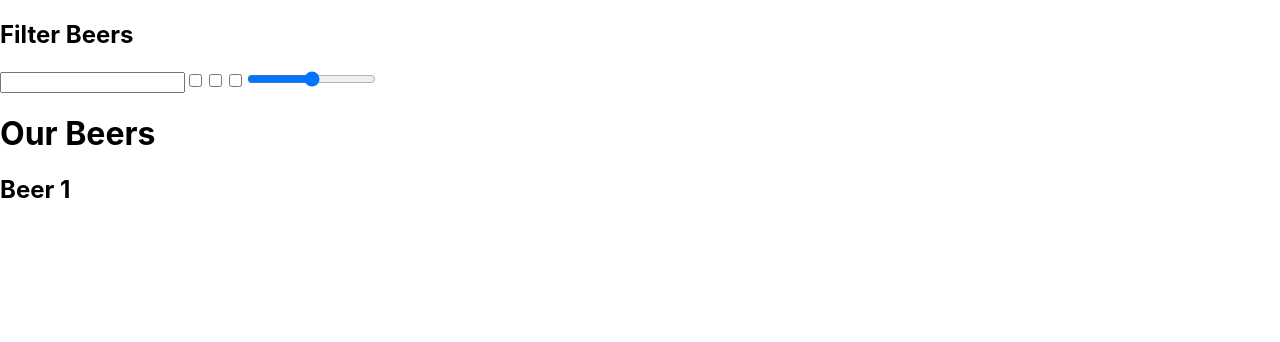
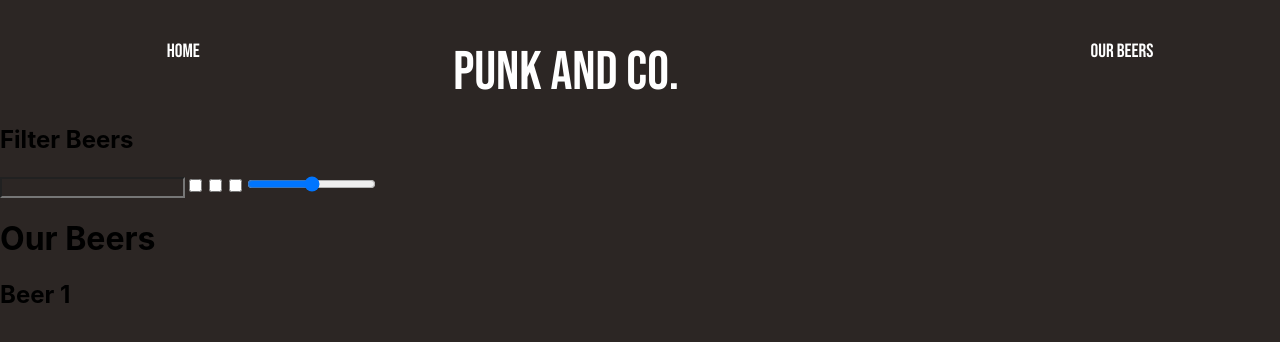
Before and after one commit to Freya-Dixon/punk-api, a React (Create React App) app: page /beers in a window 1280 px wide. Shown: the top 342 px of the page. Built offline with nearby package versions, Linux system fonts and the light colour scheme.

Commit message:
decided on primary font type

```diff
--- a/src/components/BeerView/BeerView.jsx
+++ b/src/components/BeerView/BeerView.jsx
@@ -1,9 +1,11 @@
 import React from 'react'
 import BeerCard from './BeerCard'
 import FilterSystem from './FilterSystem'
+import NavBar from '../NavBar'
 const BeerView = () => {
     return (
         <div>
+            <NavBar />
             <FilterSystem />
             <h1>Our Beers</h1>
             <BeerCard />
--- a/src/components/HomePage/HomePage.jsx
+++ b/src/components/HomePage/HomePage.jsx
@@ -3,10 +3,11 @@ import styles from './HomePage.module.scss'
 const HomePage = () => {
     return (
         <>
+
         <div className={styles.homeLanding}>
-            <h1 className={styles.heading}>Punk and Co.</h1>
-            <h2 className={styles.subheading}>A taste of rebellion</h2>
-            <p className={styles.text}>Discover our complete range of beers</p>
+        <div className= {styles.headingWrapper}>
+          <h1 className={styles.heading}> DISCOVER THE TASTE OF REBELLION</h1>
+          </div>
         </div>
         </>
     )
--- a/src/components/HomePage/HomePage.module.css
+++ b/src/components/HomePage/HomePage.module.css
@@ -1,3 +1,8 @@
+@import url("https://fonts.googleapis.com/css2?family=Bebas+Neue&display=swap");
+* {
+  background-color: #2C2624;
+}
+
 .homeLanding {
   margin: 0 auto;
   margin-top: 5vh;
@@ -7,13 +12,40 @@
   display: flex;
   flex-direction: column;
   justify-content: center;
+  text-align: center;
   align-items: center;
   background-image: url("./newbackground.png");
   background-size: cover;
   color: white;
   font-family: Arial, Helvetica, sans-serif;
+  box-shadow: rgba(100, 100, 111, 0.2) 0px 7px 29px 0px;
+}
+
+.headingWrapper {
+  display: flex;
+  flex-direction: column;
+  flex-wrap: wrap;
+  margin: 0 auto;
+  width: 60vw;
+  height: 35vh;
+  justify-content: center;
+  margin-top: 10vh;
+  background-color: #333333;
+  color: white;
+  box-shadow: rgba(0, 0, 0, 0.4) 0px 10px 50px;
+  opacity: 0.6;
+  border: none;
+  outline: none;
+  border-radius: 20px;
 }
 
 .heading {
+  font-size: 3.2em;
+  margin: 0 auto;
+  width: 30vw;
+  font-weight: bolder;
   font-size: 4em;
+  background-color: transparent;
+  text-transform: uppercase;
+  font-family: "Bebas Neue", cursive;
 }
--- a/src/components/HomePage/HomePage.module.scss
+++ b/src/components/HomePage/HomePage.module.scss
@@ -1,3 +1,8 @@
+@import url('https://fonts.googleapis.com/css2?family=Bebas+Neue&display=swap');
+* {
+    background-color: #2C2624;
+}
+
 .homeLanding {
     margin: 0 auto;
     margin-top: 5vh;
@@ -7,12 +12,39 @@
     display: flex;
     flex-direction: column;
     justify-content: center;
+    text-align: center;
     align-items: center;
     background-image: url('./newbackground.png');
     background-size: cover;
     color: white;
     font-family:  Arial, Helvetica, sans-serif;
+    box-shadow: rgba(100, 100, 111, 0.2) 0px 7px 29px 0px;
+}
+.headingWrapper {
+    display: flex;
+    flex-direction: column;
+    flex-wrap: wrap;
+    margin: 0 auto;
+    width: 60vw;
+    height: 35vh;
+    justify-content: center;
+    margin-top: 10vh;
+    background-color: #333333;
+    color: white;
+    box-shadow: rgba(0, 0, 0, 0.4) 0px 10px 50px;
+    opacity: 0.6;
+    border: none;
+    outline: none;
+    border-radius: 20px;
 }
 .heading {
+    font-size: 3.2em;
+    margin: 0 auto;
+    width: 30vw;
+    font-weight: bolder;
     font-size: 4em;
+    background-color: transparent;
+    text-transform: uppercase;
+    font-family: 'Bebas Neue', cursive;
+
 }
--- a/src/components/NavBar/NavBar.jsx
+++ b/src/components/NavBar/NavBar.jsx
@@ -6,6 +6,7 @@ const NavBar = () => {
         <div>
             <ul className={styles.navList}>
             <Link to='/home' className={styles.navItem}>Home</Link>
+            <li className={styles.heading}>Punk and Co.</li>
                   <Link to='/beers' className={styles.navItem}>Our Beers</Link>
             </ul>
         </div>
--- a/src/components/NavBar/NavBar.module.css
+++ b/src/components/NavBar/NavBar.module.css
@@ -1,3 +1,4 @@
+@import url("https://fonts.googleapis.com/css2?family=Bebas+Neue&display=swap");
 .navList {
   margin: 0 auto;
   margin-top: 5vh;
@@ -5,11 +6,26 @@
   flex-direction: row;
   justify-content: space-around;
   text-decoration: none;
+  background-color: #2C2624;
 }
 
 .navItem {
   margin: 0 auto;
   text-decoration: none;
+  text-transform: uppercase;
   font-size: 1.2em;
-  color: black;
+  color: white;
+  font-family: "Bebas Neue", cursive;
 }
+
+.heading {
+  color: white;
+  list-style: none;
+  opacity: initial;
+  font-size: 3.4em;
+  margin: 0 auto;
+  width: 30vw;
+  background-color: transparent;
+  text-transform: uppercase;
+  font-family: "Bebas Neue", cursive;
+}
--- a/src/components/NavBar/NavBar.module.scss
+++ b/src/components/NavBar/NavBar.module.scss
@@ -1,3 +1,5 @@
+@import url('https://fonts.googleapis.com/css2?family=Bebas+Neue&display=swap');
+
 .navList {
     margin: 0 auto;
     margin-top: 5vh;
@@ -5,10 +7,26 @@
     flex-direction: row;
     justify-content: space-around;
     text-decoration: none;
+    background-color: #2C2624;
 }
 .navItem {
     margin: 0 auto;
     text-decoration: none;
+    text-transform: uppercase;
     font-size: 1.2em;
-    color: black;
+    color: white;
+    font-family: 'Bebas Neue', cursive;
 }
+.heading {
+    color: white;
+    list-style: none;
+    opacity:initial;
+    font-size: 3.4em;
+    margin: 0 auto;
+    width: 30vw;
+    background-color: transparent;
+    text-transform: uppercase;
+    font-family: 'Bebas Neue', cursive;
+
+
+}
```
